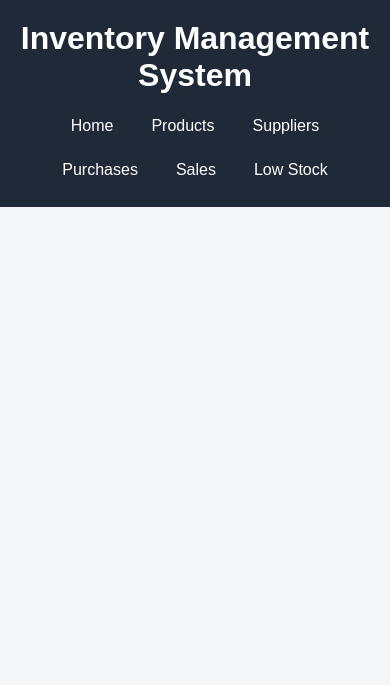
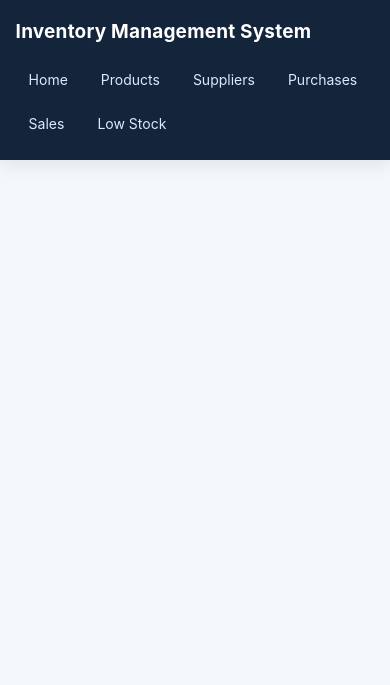
Before and after one commit to meerab00/Inventory-Management-System, a PHP site: page /includes/header.php in a window 390 px wide. Shown: the top 685 px of the page. Run offline with PHP 8.4, Linux system fonts and the light colour scheme.

Commit message:
Refresh responsive inventory management interface

```diff
--- a/public/css/style.css
+++ b/public/css/style.css
@@ -1,112 +1,50 @@
-/*
-Inventory Management System
-DBMS Project
-Author: Kainat Jameel
-*/
-
-* {
-    box-sizing: border-box;
-}
-
-body {
-    margin: 0;
-    font-family: Arial, sans-serif;
-    background-color: #f4f6f8;
-    color: #333;
-}
-
-.main-header {
-    background-color: #1f2937;
-    color: white;
-    padding: 20px;
-    text-align: center;
-}
-
-.main-header h1 {
-    margin: 0 0 15px;
-}
-
-nav {
-    display: flex;
-    justify-content: center;
-    flex-wrap: wrap;
-    gap: 10px;
-}
-
-nav a {
-    color: white;
-    text-decoration: none;
-    padding: 8px 14px;
-    border-radius: 4px;
-}
-
-nav a:hover {
-    background-color: #374151;
-}
-
-.container {
-    width: 90%;
-    max-width: 1200px;
-    margin: 30px auto;
-}
-
-.welcome {
-    background-color: white;
-    padding: 30px;
-    border-radius: 8px;
-    text-align: center;
-}
-
-.dashboard-links {
-    display: flex;
-    justify-content: center;
-    flex-wrap: wrap;
-    gap: 12px;
-    margin-top: 25px;
-}
-
-.dashboard-links a {
-    background-color: #2563eb;
-    color: white;
-    text-decoration: none;
-    padding: 12px 18px;
-    border-radius: 5px;
-}
-
-.dashboard-links a:hover {
-    background-color: #1d4ed8;
-}
-
-table {
-    width: 100%;
-    border-collapse: collapse;
-    background-color: white;
-    margin-top: 20px;
-}
-
-th,
-td {
-    border: 1px solid #ddd;
-    padding: 12px;
-    text-align: left;
-}
-
-th {
-    background-color: #e5e7eb;
-}
-
-tr:hover {
-    background-color: #f9fafb;
-}
-
-.main-footer {
-    margin-top: 40px;
-    padding: 20px;
-    background-color: #1f2937;
-    color: white;
-    text-align: center;
-}
-
-.main-footer p {
-    margin: 5px;
-}
+/* Inventory Management System | Kainat Jameel */
+:root{--navy:#14243a;--blue:#2563eb;--ink:#172033;--muted:#667085;--line:#e5eaf1;--surface:#fff;--bg:#f4f7fb}
+*{box-sizing:border-box}
+body{margin:0;font-family:Inter,Arial,sans-serif;background:var(--bg);color:var(--ink);line-height:1.5}
+.main-header{background:var(--navy);color:#fff;padding:22px max(5%,calc((100% - 1200px)/2));box-shadow:0 4px 18px #17203318}
+.main-header h1{font-size:22px;margin:0 0 14px;font-weight:750;letter-spacing:.2px}
+nav{display:flex;flex-wrap:wrap;gap:7px}
+nav a{color:#dbeafe;text-decoration:none;padding:8px 13px;border-radius:8px;font-size:14px}
+nav a:hover,nav a:focus{background:#ffffff1c;color:#fff}
+.container{width:min(1200px,92%);margin:32px auto 55px;min-height:55vh}
+.page-heading{display:flex;justify-content:space-between;align-items:end;margin-bottom:22px}
+.page-heading h2{font-size:29px;margin:2px 0 4px;letter-spacing:-.6px}
+.page-heading p{margin:0;color:var(--muted)}
+.eyebrow{font-size:11px!important;font-weight:800;letter-spacing:1.5px;color:var(--blue)!important}
+.panel{background:var(--surface);border:1px solid var(--line);border-radius:15px;padding:23px;margin:18px 0;box-shadow:0 6px 22px #17203308}
+.panel h3{margin:0 0 18px;font-size:17px}
+.data-form{display:grid;grid-template-columns:repeat(3,minmax(0,1fr));gap:16px}
+.data-form label{display:flex;flex-direction:column;gap:7px;font-size:13px;font-weight:650;color:#344054}
+.data-form input,.data-form select{width:100%;min-height:43px;padding:10px 12px;border:1px solid #d0d7e2;border-radius:8px;background:#fff;color:var(--ink);font:inherit;font-weight:400;outline:none}
+.data-form input:focus,.data-form select:focus{border-color:var(--blue);box-shadow:0 0 0 3px #2563eb18}
+.wide-field{grid-column:span 2}
+.form-actions{display:flex;align-items:end;gap:9px;flex-wrap:wrap}
+button,.btn-primary,.btn-light,.btn-small{font:inherit;cursor:pointer;border:0;border-radius:8px;text-decoration:none;display:inline-flex;align-items:center;justify-content:center}
+.btn-primary{background:var(--blue);color:#fff;padding:11px 17px;font-weight:700}
+.btn-primary:hover{background:#1d4ed8}
+.btn-light{background:#eef2f7;color:#344054;padding:11px 15px}
+.section-title{display:flex;justify-content:space-between;align-items:center;gap:12px}
+.section-title h3{margin:0}
+.muted{font-size:13px;color:var(--muted)}
+.table-wrap{overflow-x:auto;margin-top:16px}
+table{width:100%;border-collapse:collapse;background:#fff;min-width:760px}
+th,td{padding:13px 12px;text-align:left;border-bottom:1px solid var(--line);font-size:13px;white-space:nowrap}
+th{background:#f8fafc;color:#475467;font-size:11px;text-transform:uppercase;letter-spacing:.5px}
+tbody tr:hover{background:#f8fbff}
+.actions{display:flex;align-items:center;gap:7px}
+.actions form{display:inline}
+.btn-small{padding:7px 10px;background:#eaf1ff;color:#1d4ed8;font-size:12px;font-weight:700}
+.btn-danger{background:#fff0f0;color:#c62828}
+.empty{text-align:center;color:var(--muted);padding:28px}
+.notice{padding:12px 15px;border-radius:9px;margin:0 0 16px;font-size:14px}
+.notice.success{background:#eaf8ef;color:#176b39;border:1px solid #c8ecd4}
+.notice.error{background:#fff0f0;color:#a52828;border:1px solid #ffd5d5}
+.welcome{background:#fff;padding:36px;border:1px solid var(--line);border-radius:16px;text-align:center;box-shadow:0 8px 28px #17203308}
+.welcome h2{font-size:30px;margin:0 0 8px}.welcome p{color:var(--muted)}
+.dashboard-links{display:grid;grid-template-columns:repeat(auto-fit,minmax(175px,1fr));gap:13px;margin-top:28px}
+.dashboard-links a{background:#f3f6fb;border:1px solid var(--line);color:#1d3557;text-decoration:none;padding:20px 15px;border-radius:12px;font-weight:700}
+.dashboard-links a:hover{background:#eaf1ff;border-color:#b8ccff;color:var(--blue)}
+.main-footer{margin-top:45px;padding:23px;background:var(--navy);color:#dbe4f0;text-align:center;font-size:13px}
+.main-footer p{margin:4px}
+@media(max-width:760px){.container{width:94%;margin:22px auto 40px}.main-header{padding:18px 4%}.main-header h1{font-size:19px}.page-heading h2{font-size:25px}.panel{padding:16px}.data-form{grid-template-columns:1fr}.wide-field{grid-column:auto}.form-actions{align-items:stretch}.form-actions>*{flex:1}.welcome{padding:25px 17px}}
```
